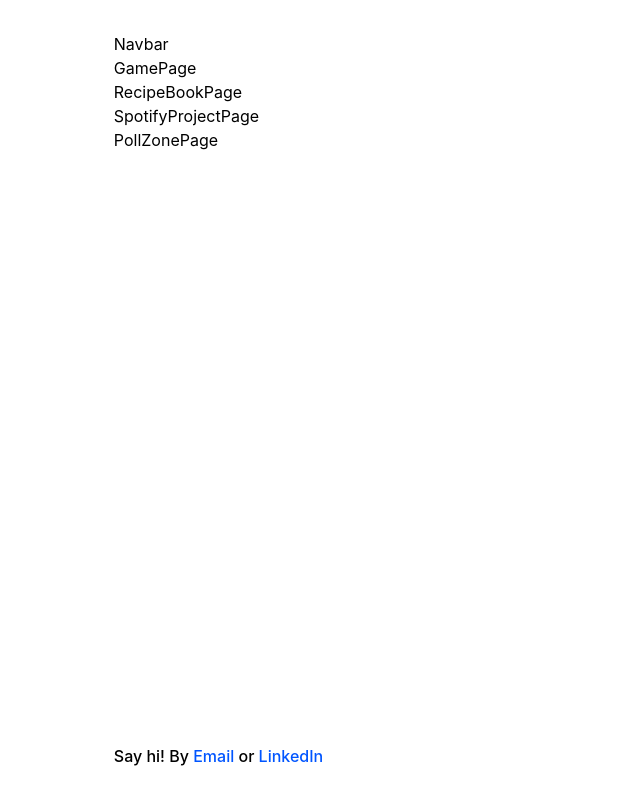
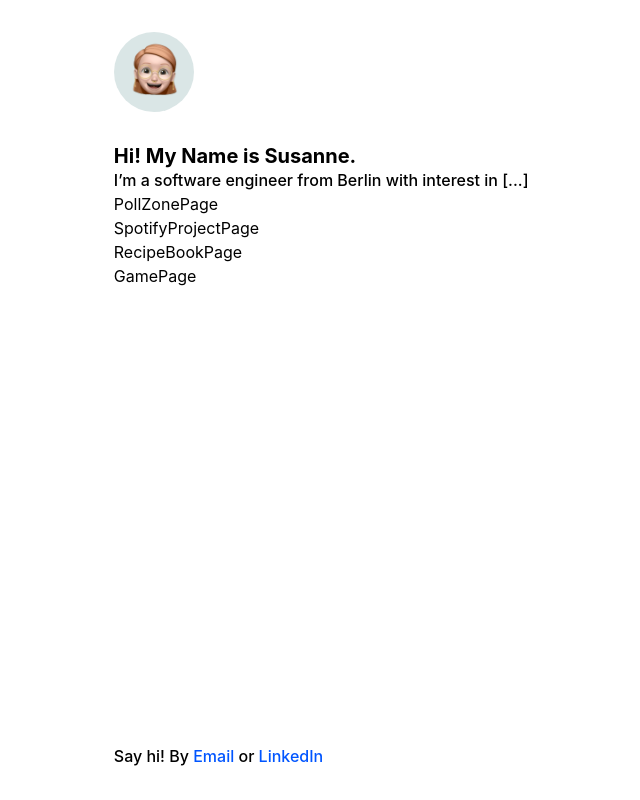
Before and after one commit to justArale/portfolio, a React (Vite) app: page / in a window 1280 px wide. Shown: the whole page, without its empty margins (91-731 px from the left). Built offline with nearby package versions, Linux system fonts and the light colour scheme.

Commit message:
styling navbar

```diff
--- /dev/null
+++ b/src/components/Navbar.css
@@ -0,0 +1,11 @@
+.navbar {
+  display: flex;
+  flex-direction: column;
+  gap: 32px;
+}
+
+.memoji {
+  height: 80px;
+  width: 80px;
+  border-radius: 50%;
+}
--- a/src/components/Navbar.jsx
+++ b/src/components/Navbar.jsx
@@ -1,7 +1,19 @@
 import React from "react";
+import "./Navbar.css";
+import memoji from "../assets/icons/touch-icon.png";
 
 function Navbar() {
-  return <div>Navbar</div>;
+  return (
+    <div className="navbar">
+      <img src={memoji} alt="arale-memoji" className="memoji" />
+      <div>
+        <h1 className="bodyLarge">Hi! My Name is Susanne.</h1>
+        <p className="body">
+          I’m a software engineer from Berlin with interest in [...]
+        </p>
+      </div>
+    </div>
+  );
 }
 
 export default Navbar;
--- a/src/index.css
+++ b/src/index.css
@@ -30,7 +30,6 @@ html {
 }
 
 body {
-  width: 73vw;
   height: 100%;
   font-family: var(--font-family-main);
   margin: 0 auto;
@@ -94,3 +93,10 @@ body {
 .game {
   color: var(--color-game);
 }
+
+/* Responsive styles */
+@media (min-width: 768px) {
+  body {
+    width: 73vw;
+  }
+}
--- a/src/pages/HomePage.jsx
+++ b/src/pages/HomePage.jsx
@@ -9,10 +9,11 @@ function HomePage() {
   return (
     <div>
       <Navbar />
+
+      <PollZonePage />
+      <SpotifyProjectPage />
+      <RecipeBookPage />
       <GamePage />
-      <RecipeBookPage />
-      <SpotifyProjectPage />
-      <PollZonePage />
     </div>
   );
 }
```
